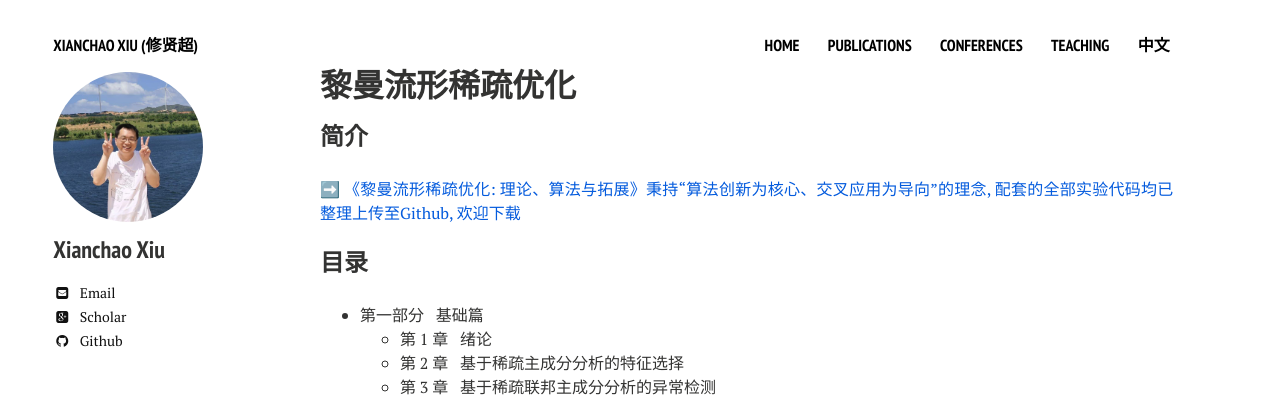
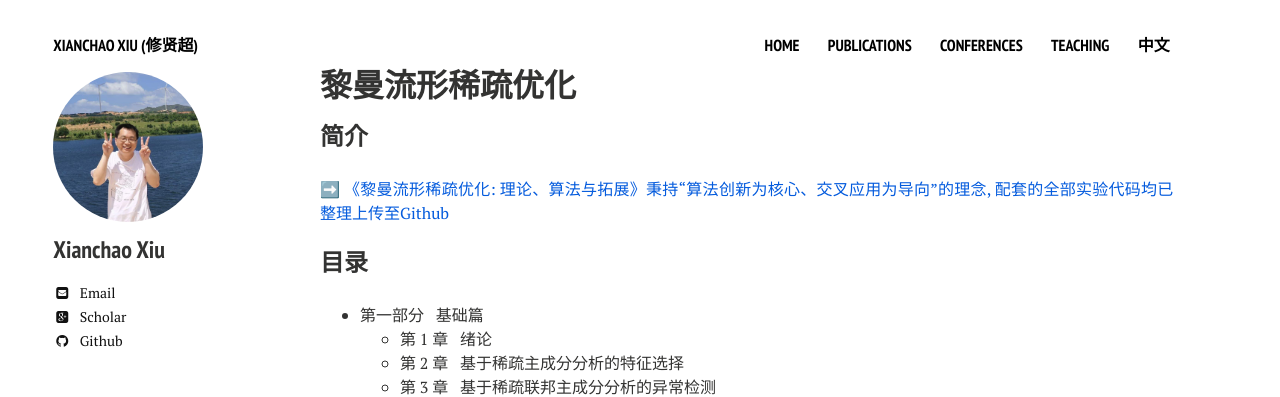
Before and after one commit to xianchaoxiu/xianchaoxiu.github.io, a Jekyll site: the page built from chinese/book/OPT/index.md, in a window 1280 px wide. Shown: the top 397 px of the page. Built offline with Jekyll 4.4.1, drawn with Linux system fonts in a browser that asks for light colours; nearby versions of some CDN libraries.

Commit message:
Update index.md

```diff
--- a/chinese/book/OPT/index.md
+++ b/chinese/book/OPT/index.md
@@ -7,7 +7,7 @@ share: false
 
 ### 简介
 
-➡️ <a href="https://xianchaoxiu.github.io/chinese/reading/" class="textlink" target="_blank"> 《黎曼流形稀疏优化: 理论、算法与拓展》秉持“算法创新为核心、交叉应用为导向”的理念, 配套的全部实验代码均已整理上传至Github, 欢迎下载 </a><br>
+➡️ <a href="https://xianchaoxiu.github.io/chinese/reading/" class="textlink" target="_blank"> 《黎曼流形稀疏优化: 理论、算法与拓展》秉持“算法创新为核心、交叉应用为导向”的理念, 配套的全部实验代码均已整理上传至Github </a><br>
 
 
 ### 目录
```
